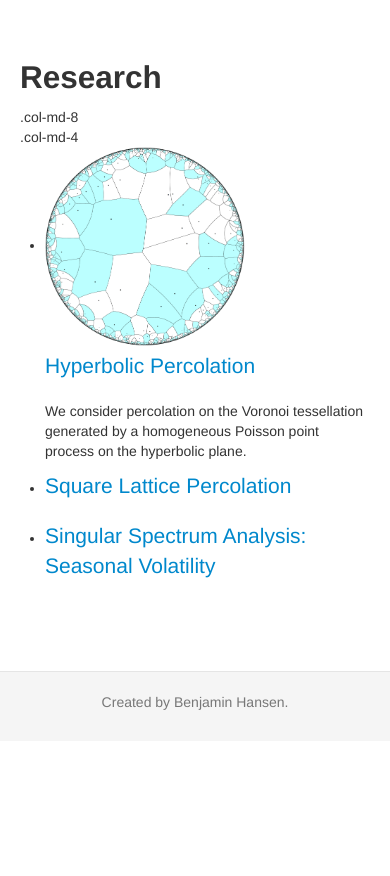
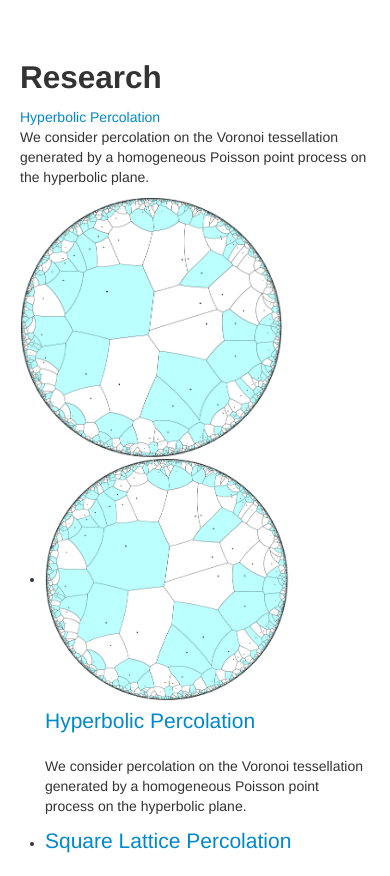
Before and after one commit to benjamin-t-hansen/benjamin-t-hansen.github.io, a plain HTML site: page index.html in a window 390 px wide. Shown: the part 1298-2174 px from the top of the page. Before the commit the page ends 2039 px from the top, so only its background shows below. Drawn offline with nearby package versions, Linux system fonts and the light colour scheme; some packages are replaced by stand-ins of ours.

Commit message:
Update index.html

```diff
--- a/index.html
+++ b/index.html
@@ -99,12 +99,14 @@
 
           <h2>Research </h2>
           <div class="row">
-            <div class="col-md-8">.col-md-8</div>
-            <div class="col-md-4">.col-md-4</div>
+            <div class="col-md-8"><a href="hyperbolic_percolation.html">Hyperbolic Percolation</a>
+                <p> We consider percolation on the Voronoi tessellation generated by a homogeneous Poisson point process on the hyperbolic plane. </div>
+            <div class="col-md-4"><img src="img/hyperbolic_main.png" width = 75% >
+            </div>
           </div>
 
           <ul>
-              <li><img src="img/hyperbolic_main.png" width="200"></li><p class="lead"><a href="hyperbolic_percolation.html">Hyperbolic Percolation</a>
+              <li><img src="img/hyperbolic_main.png" width = 75% ></li><p class="lead"><a href="hyperbolic_percolation.html">Hyperbolic Percolation</a>
                 <p> We consider percolation on the Voronoi tessellation generated by a homogeneous Poisson point process on the hyperbolic plane.
 
 
```
